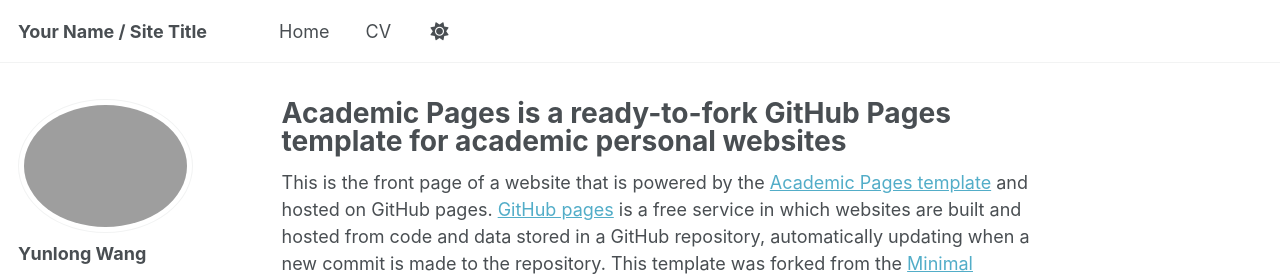
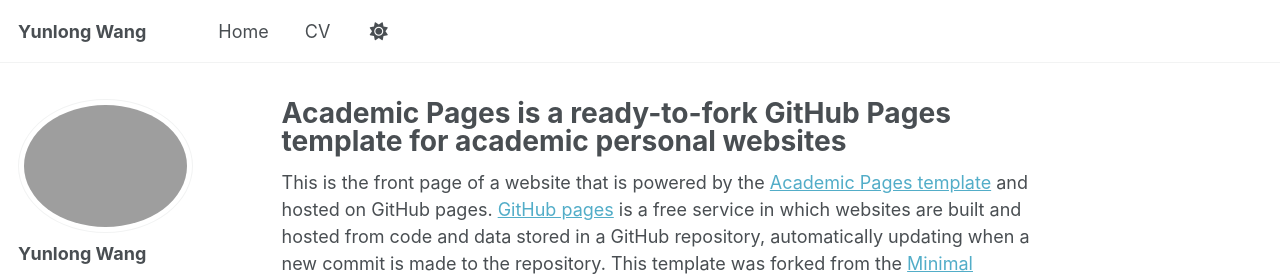
Before and after one commit to YLW2018/YLW2018.github.io, a Jekyll site: the page built from _pages/about.md, in a window 1280 px wide. Shown: the top 276 px of the page. Built offline with Jekyll 4.4.1, drawn with Linux system fonts in a browser that asks for light colours; some web fonts are replaced; a script that is not in the unit is left out.

Commit message:
initial commit

```diff
--- a/_config.yml
+++ b/_config.yml
@@ -9,14 +9,14 @@
 # Basic Site Settings
 locale                   : "en-US"
 site_theme               : "default" # Currently available options are "default", "air"
-title                    : "Your Name / Site Title"
+title                    : "Yunlong Wang"
 title_separator          : "-"
 name                     : &name "Yunlong Wang"
-description              : &description "Your Name's academic portfolio"   # Update this with a general description of your site, this is the default if not overridden by a page
-url                      : https://academicpages.github.io # The base hostname & protocol for your site e.g. "https://[your GitHub username].github.io",
+description              : &description "Yunlong Wang's academic portfolio"   # Update this with a general description of your site, this is the default if not overridden by a page
+url                      : https://ylw2018.github.io/ # The base hostname & protocol for your site e.g. "https://[your GitHub username].github.io",
                                                            # or if you already have some other page hosted on Github then use "https://[your GitHub username].github.io/[Your Repo Name]"
-baseurl                  : "" # the subpath of your site, e.g. "/blog"
-repository               : "academicpages/academicpages.github.io"
+# baseurl                  : "" # the subpath of your site, e.g. "/blog"
+# repository               : "YLW2018/ylw2018.github.io"
 
 # Site Author - The following control what appear as part of the author content on the side bar.
 #               If a field is blank the icon and link will not appear, otherwise it will be shown.
```
Also changed, not shown: 2 other files.
